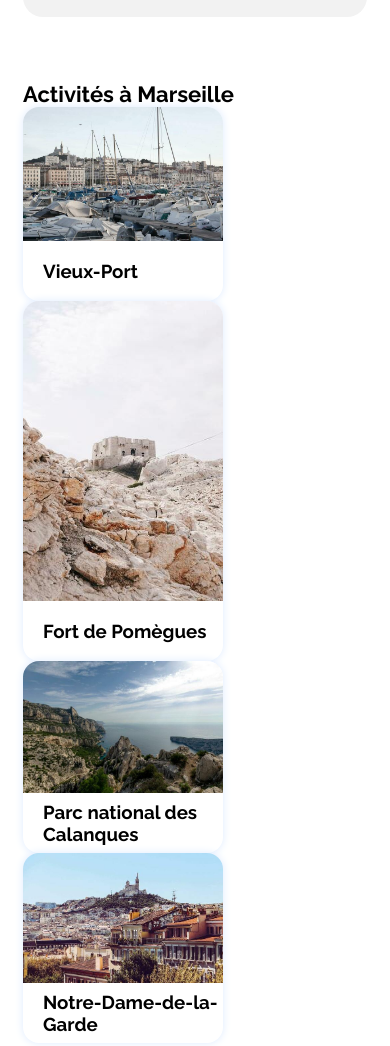
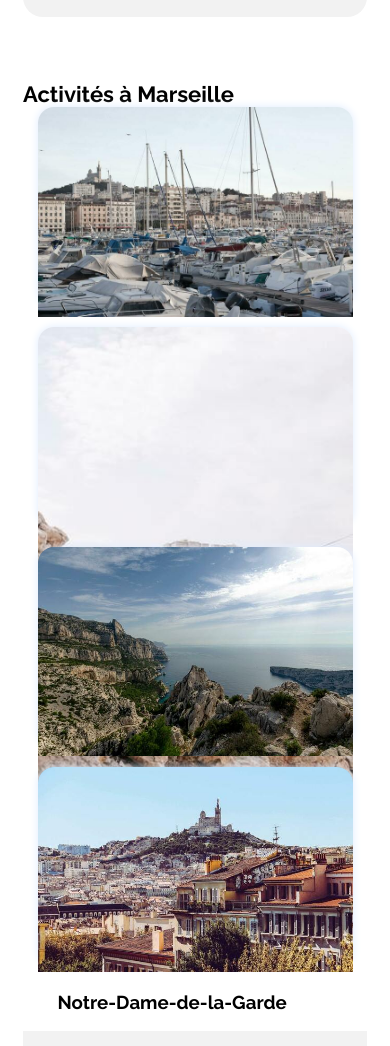
Before and after one commit to KnoweExp/Booki-Projet2, a plain HTML site: page index.html in a window 390 px wide. Shown: the part 3103-4149 px from the top of the page. Drawn offline with Linux system fonts and the light colour scheme.

Commit message:
fix activite marseille

```diff
--- a/css/style.css
+++ b/css/style.css
@@ -303,7 +303,6 @@ nav a {
 .activite-marseille {
     display: flex;
     gap: 20px;
-    min-height: 400px;
 }
 
 .card-content-am {
@@ -312,8 +311,9 @@ nav a {
     flex-basis: 33%;
     border-radius: 16px;
     box-shadow: 0 0 8px var(--filter-bg-color);
-    max-width: 200px;
-    min-width: 200px;
+    height: 440px;
+    width: 300px;
+
 }
 
 .card-content-am img {
@@ -376,6 +376,12 @@ footer {
     .populaires-cards .card-subtitle {
         font-size: 13px;
     }
+
+    .card-content-am {
+        height: 270px;
+        width: 193.5px;
+
+    }
 }
 
 /* Small devices (phones, less than 768px) */
@@ -424,8 +430,12 @@ footer {
     }
 
     .activite-marseille {
-        display: block;
         flex-direction: column;
         align-items: center;
     }
+
+    .card-content-am {
+        max-height: 200px;
+        width: 315px;
     }
+    }
```
